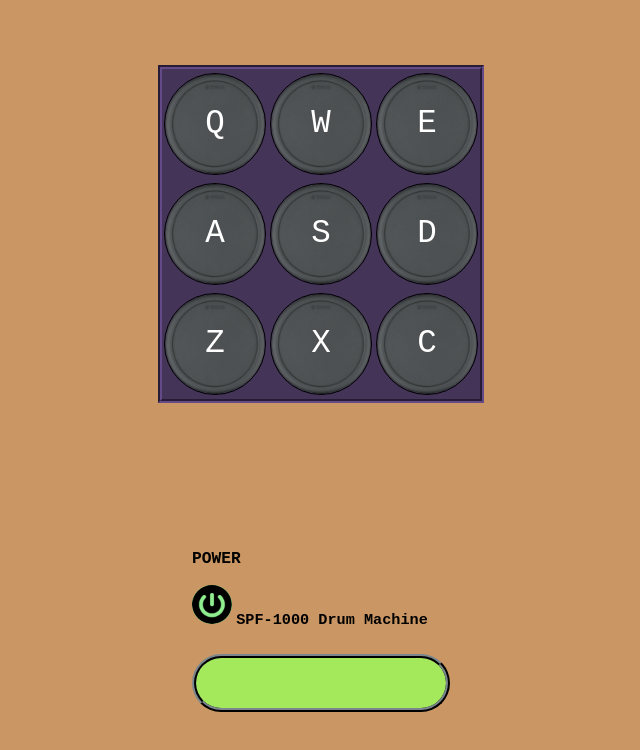
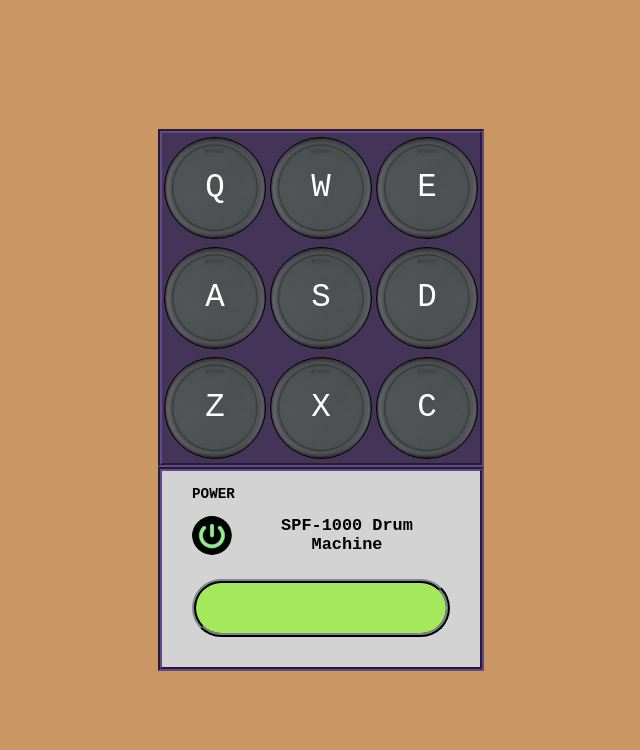
Before and after one commit to sfallmann/drum-machine, a React (Create React App) app: page / in a window 1280 px wide. Shown: the top 750 px of the page, without its empty margins (319-959 px from the left). Built offline with nearby package versions, Linux system fonts and the light colour scheme.

Commit message:
Tweak styles to improve presentation

```diff
--- a/src/App.css
+++ b/src/App.css
@@ -1,14 +1,20 @@
 body {
   background-color: #CA9764;
 }
+
+#root {
+  height: 100vh;
+}
+
 #drum-machine {
   display: flex;
   flex-direction: column;
-  justify-content: space-around;
+  justify-content: center;
   align-items: center;
   font-family: monospace;
   width: 100%;
-  height: 100vh;
+  height: 100%;
+
   box-sizing: border-box;
 }
 
@@ -60,6 +66,14 @@ body {
   background-color: #8AB65A;
 }
 
+
+#control-panel {
+  box-sizing: border-box;
+  background-color: lightgrey;
+  width: 326px;
+  padding-bottom: 30px;
+  border: 4px groove #654A89;
+}
 .power-btn-img {
   border-radius: 50%;
   background-color: red;
@@ -71,12 +85,23 @@ body {
   background-color: lightgreen;
 }
 
-#powerbutton > div > h3 {
+#powerbutton {
+  margin: 0 0 20px 30px;
+  font-weight: bold;
+}
+
+#powerbutton > div > p {
+  font-size: 1.1em;
+}
+#powerbutton > div > div {
+
+  font-size: 1.30em;
   display: inline-block;
   width: 200px;
   text-align: center;
-  margin: 0 0 3px 0;
+  margin: 0 0 0 15px;
   user-select: none;
+  vertical-align: top;
 }
 
 #powerbutton:hover {
@@ -102,6 +127,7 @@ body {
   line-height: 50px;
   min-height: 50px;
   font-size: 1.75em;
+  margin: 0 auto;
 }
 
 /* Animations */
--- a/src/Components/PowerButton.js
+++ b/src/Components/PowerButton.js
@@ -10,10 +10,11 @@ const PowerButton = (props) => {
       id="powerbutton"
       onClick={props.handlePowerBtnClick}
     >
-      <p>POWER</p>
+
       <div>
+        <p>POWER</p>
         <img src={buttonImg} className={className} alt="power button"/>
-        <h3>SPF-1000 Drum Machine</h3>
+        <div>SPF-1000 Drum Machine</div>
       </div>
 
     </div>
```
